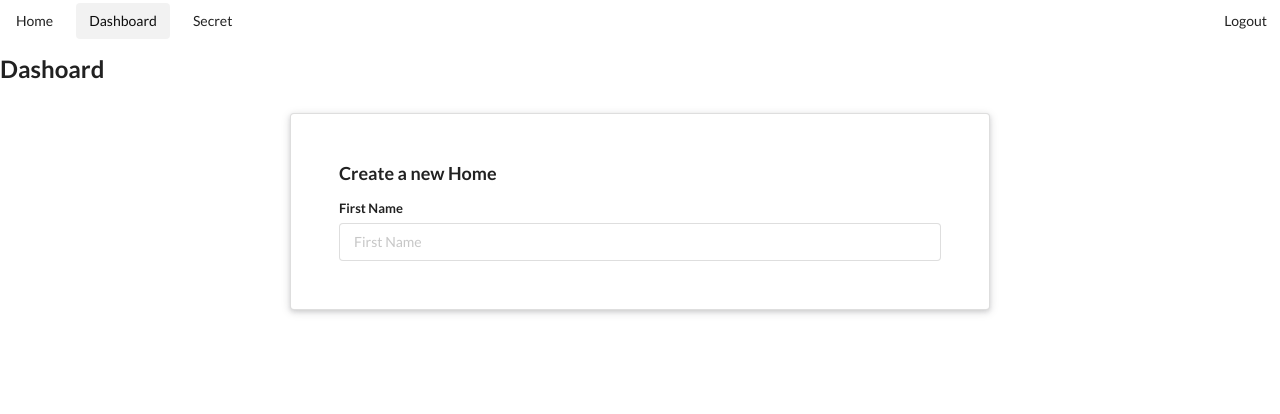
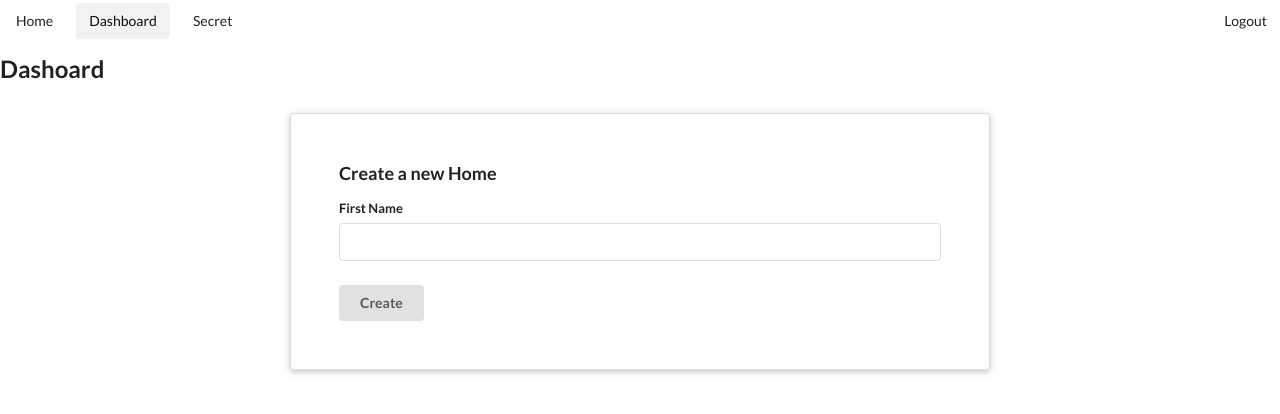
Before and after one commit to cameron-chromiak/Room-E, a React (Create React App) app in the folder client/: page /dashboard in a window 1280 px wide. Shown: the top 414 px of the page. Built offline with nearby package versions, Linux system fonts and the light colour scheme; no server answers; sample sign-in values are in the browser's storage.

Commit message:
-add house form works and creates object ->does not send anywhere

```diff
--- a/client/src/components/pages/Dashboard.jsx
+++ b/client/src/components/pages/Dashboard.jsx
@@ -7,6 +7,10 @@ import { Route, Redirect } from 'react-router'
 
 export default class Dashoard extends Component {
 
+  state={
+    HouseName: ''
+  }
+
   componentDidMount(){
     console.log(api.isLoggedIn())
     Axios.get('http://localhost:5000/api/dashboard', {withCredentials: true})
@@ -15,7 +19,21 @@ export default class Dashoard extends Component {
       })
   }
 
+  handleSubmit = (e) =>{
+    e.preventDefault()
+    if(!this.state.HouseName){
+      console.log('You need a house name');
+    }else{
+      {/*console.log(this.state.HouseName);*/}
+      let data = {
+        HouseName: this.state.HouseName
+      }
+    }
+  }
 
+  handleInputChange = (e) =>{
+    this.setState({HouseName: e.target.value})
+  }
 
 
   showDashboard = () => {
@@ -33,8 +51,9 @@ export default class Dashoard extends Component {
           <form className="ui form">
             <div className="field">
               <label>First Name</label>
-              <input type="text" name="first-name" placeholder="First Name"/>
+              <input type="text"value={this.state.HouseName} onChange={this.handleInputChange}/>
             </div>
+              <button className='ui button btn' onClick={(e) => this.handleSubmit(e)}>Create</button>
           </form>
         </div>
         </div>
@@ -54,7 +73,7 @@ export default class Dashoard extends Component {
 
 
     return (
-      <div className="Countries">
+      <div>
           {this.showDashboard()}
       </div>
     );
```
Also changed, not shown: 1 other file (tests, documents, lock files or other folders).
